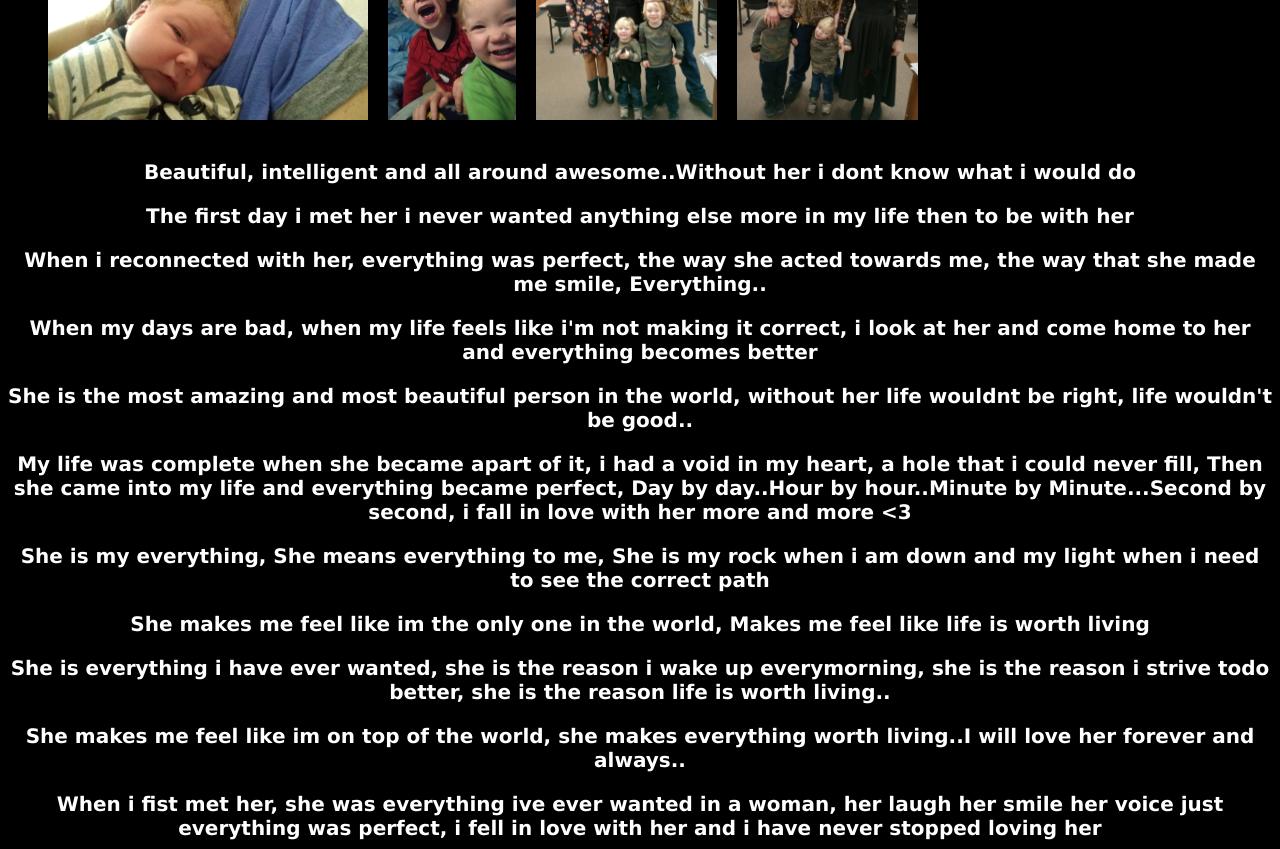
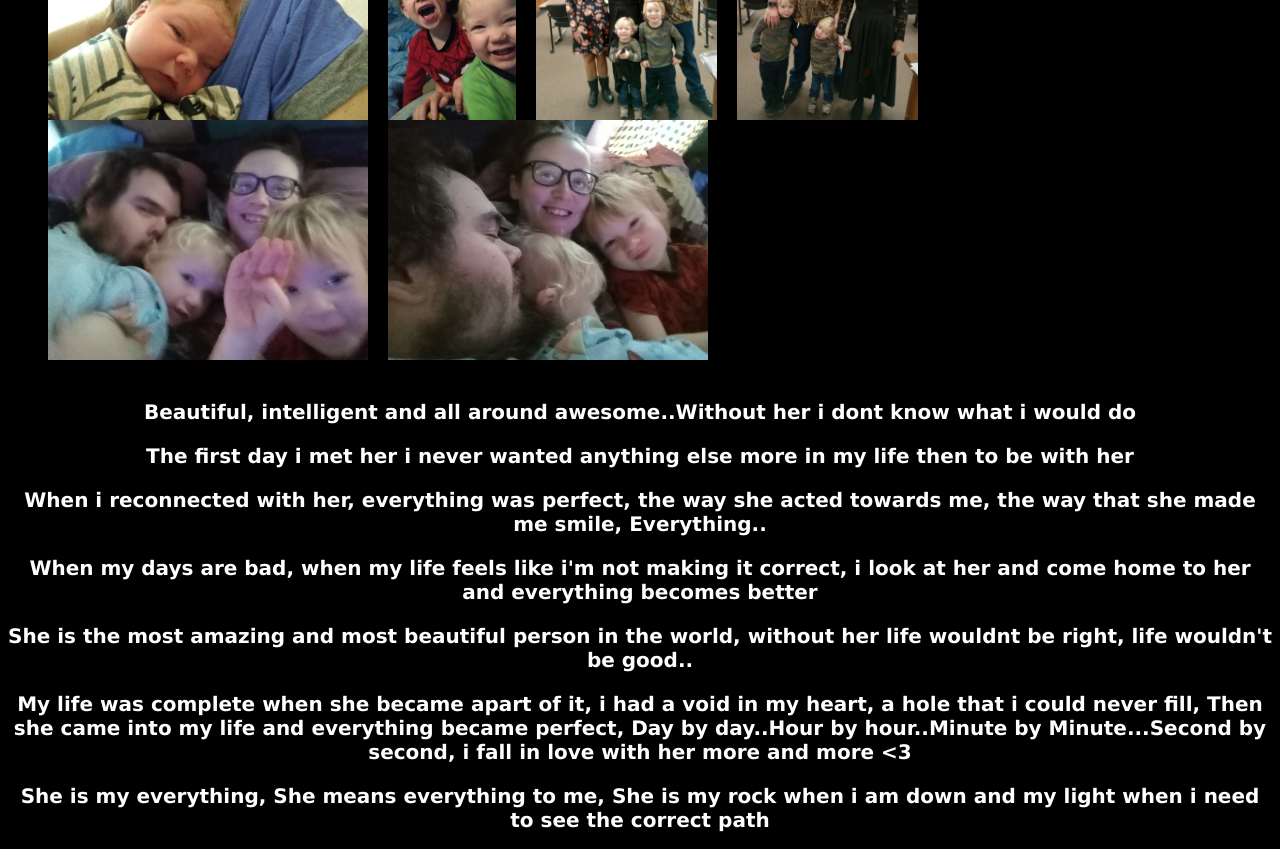
Before and after one commit to Namelessking6969/iloveyou, a plain HTML site: page index.html in a window 1280 px wide. Shown: the part 1180-2029 px from the top of the page. Drawn offline with Linux system fonts and the light colour scheme.

Commit message:
Update index.html

```diff
--- a/index.html
+++ b/index.html
@@ -81,6 +81,13 @@
         <div class="photo">
             <img src="Pictures/Alone.jpg" alt="photo" />
         </div>
+
+        <div class="photo">
+            <img src="Pictures/OliHandUp.jpg" alt="photo" />
+        </div>
+        <div class="photo">
+            <img src="Pictures/KissingForehead.jpg" alt="photo" />
+        </div>
     </div>
 
 
```
